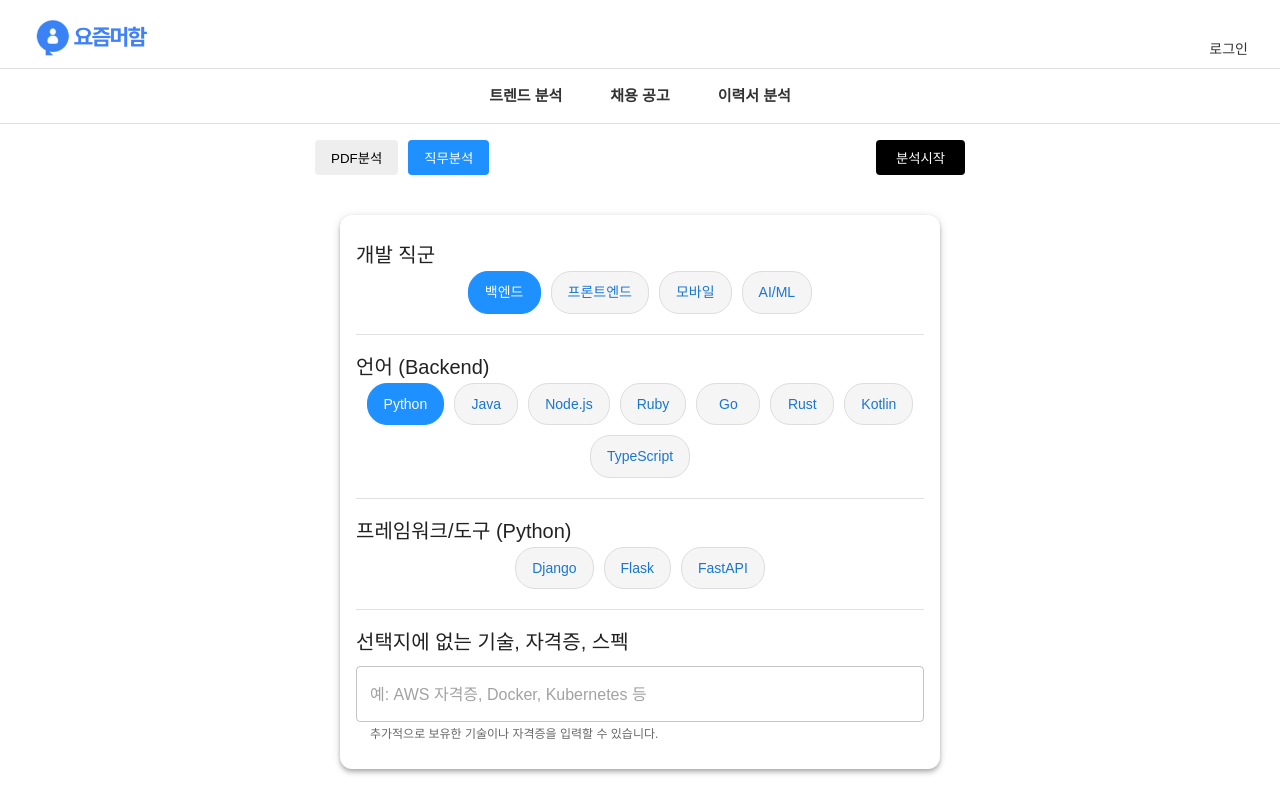
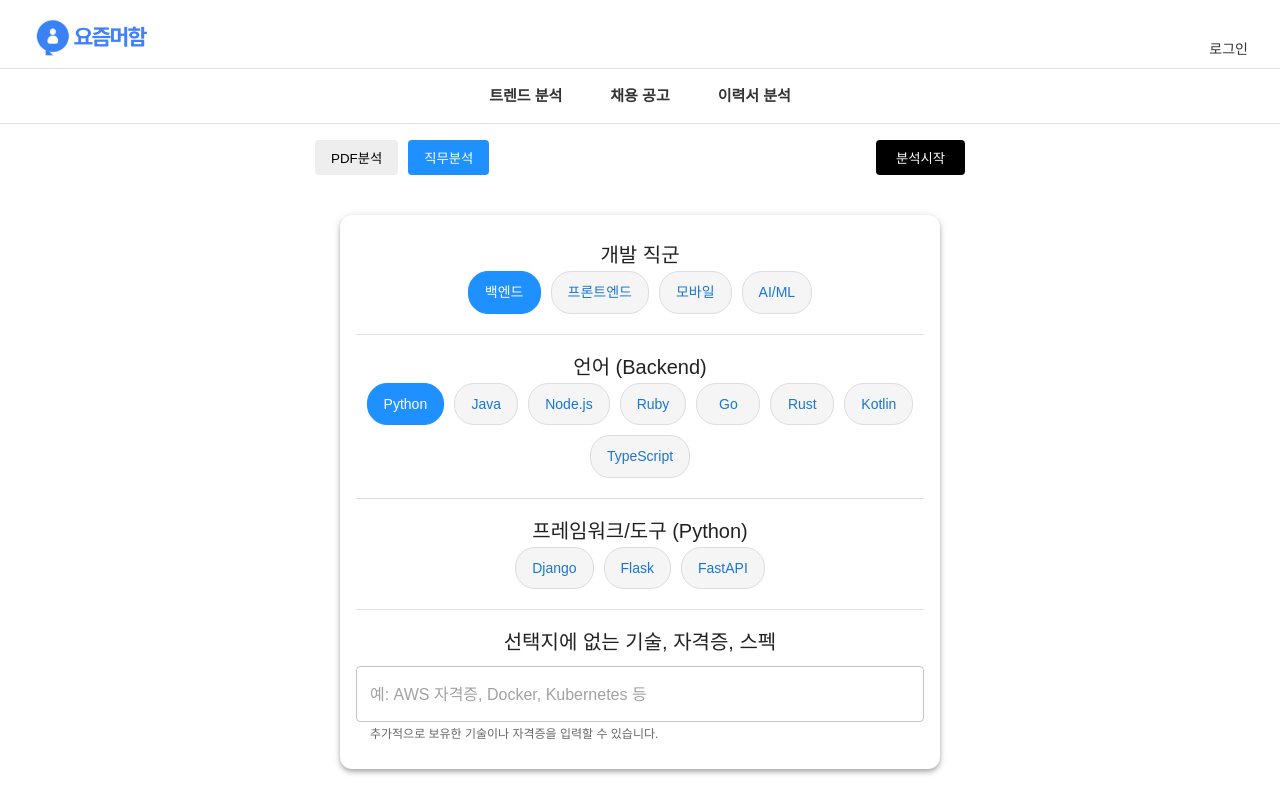
Before and after one commit to sjs4273/Job-Navigator, a React (Vite) app in the folder frontend/: page /analysis in a window 1280 px wide. Both pictures are taken after a click on the button "Python". Built offline with nearby package versions, Linux system fonts and the light colour scheme; no server answers; a web font is replaced by a local one.

Commit message:
style: UI 레이아웃 위치 조정

```diff
--- a/frontend/src/pages/Jobanalysispage.jsx
+++ b/frontend/src/pages/Jobanalysispage.jsx
@@ -11,17 +11,20 @@ import {
 } from '@mui/material';
 import './Jobanalysispage.css';
 
-// ✅ Analysis 컴포넌트 정의
+// ✅ 메인 Analysis 컴포넌트 정의
 function Analysis() {
   const navigate = useNavigate();
 
-  // 🚩 상태 변수 정의
-  const [selectedJob, setSelectedJob] = useState('Backend'); // 선택한 직무
-  const [selectedLanguage, setSelectedLanguage] = useState(null); // 선택한 언어
-  const [selectedFrameworks, setSelectedFrameworks] = useState([]); // 선택한 프레임워크
-  const [extraSkills, setExtraSkills] = useState(''); // 추가 입력한 기술
+  // 🚩 선택된 직군 상태
+  const [selectedJob, setSelectedJob] = useState('Backend');
+  // 🚩 선택된 언어 상태
+  const [selectedLanguage, setSelectedLanguage] = useState(null);
+  // 🚩 선택된 프레임워크/도구 상태 (여러 개 선택 가능)
+  const [selectedFrameworks, setSelectedFrameworks] = useState([]);
+  // 🚩 추가 입력한 기술 상태
+  const [extraSkills, setExtraSkills] = useState('');
 
-  // 🚩 언어별 프레임워크 맵
+  // ✅ 언어별 프레임워크/도구 매핑
   const frameworkMap = {
     Python: ['Django', 'Flask', 'FastAPI'],
     Java: ['Spring Boot'],
@@ -49,7 +52,7 @@ function Analysis() {
     ],
   };
 
-  // 🚩 직무별 언어 리스트
+  // ✅ 직군별 선택 가능한 언어 리스트
   const languagesPerJob = {
     Backend: [
       'Python',
@@ -66,7 +69,7 @@ function Analysis() {
     'AL/ML': ['Python', 'R', 'SQL', 'TensorLang'],
   };
 
-  // ✅ 분석 시작 함수 (API 호출 후 결과 페이지로 이동)
+  // ✅ 분석 버튼 클릭 시 호출되는 함수 (API 요청 → 결과 페이지 이동)
   const generateGptRoadmap = async () => {
     if (!selectedLanguage) {
       alert('언어를 선택해주세요!');
@@ -74,7 +77,7 @@ function Analysis() {
     }
 
     try {
-      // 선택된 언어, 프레임워크, 추가 기술 통합
+      // 모든 선택된 기술 통합
       const allSkills = [selectedLanguage, ...selectedFrameworks];
       if (extraSkills.trim() !== '') {
         allSkills.push(extraSkills.trim());
@@ -94,7 +97,7 @@ function Analysis() {
 
       const result = await res.json();
 
-      // 결과 페이지로 이동하면서 데이터 전달
+      // 결과 페이지로 이동
       navigate('/analysis-result', {
         state: {
           result,
@@ -114,13 +117,9 @@ function Analysis() {
     );
   };
 
-  // ✅ 컴포넌트 렌더링 시작
   return (
     <div>
-      {/* -------------------------------------------------------
-        상단 탭 바 및 분석 버튼
-        위치, 모양, 색은 그대로 유지
-      ------------------------------------------------------- */}
+      {/* ✅ 상단 탭 메뉴 + 분석 버튼 */}
       <div className="analysis-top-bar">
         <div className="analysis-tab-group">
           <button className="analysis-tab" onClick={() => navigate('/resume')}>
@@ -133,16 +132,8 @@ function Analysis() {
         </button>
       </div>
 
-      {/* -------------------------------------------------------
-        카드 형태로 선택 영역 감싸기
-      ------------------------------------------------------- */}
-      <Box
-        sx={{
-          display: 'flex',
-          justifyContent: 'center',
-          mt: 3,
-        }}
-      >
+      {/* ✅ 메인 카드 영역 */}
+      <Box sx={{ display: 'flex', justifyContent: 'center', mt: 3 }}>
         <Card
           sx={{
             width: '600px',
@@ -152,10 +143,8 @@ function Analysis() {
           }}
         >
           <CardContent>
-            {/* -------------------------------------------------------
-              직군 선택 영역
-            ------------------------------------------------------- */}
-            <Typography variant="h6" sx={{ mt: 1 }}>
+            {/* ✅ 직군 선택 영역 */}
+            <Typography variant="h6" sx={{ mt: 1 }} align="center">
               개발 직군
             </Typography>
             <Box className="analysis-button-group">
@@ -165,15 +154,13 @@ function Analysis() {
                   variant="text"
                   className={selectedJob === job ? 'selected' : ''}
                   onClick={() => {
+                    // 직군 변경 시 선택 초기화
                     setSelectedJob(job);
                     setSelectedLanguage(null);
                     setSelectedFrameworks([]);
                     setExtraSkills('');
                   }}
-                  sx={{
-                    borderRadius: 2,
-                    textTransform: 'none',
-                  }}
+                  sx={{ borderRadius: 2, textTransform: 'none' }}
                 >
                   {job === 'Backend'
                     ? '백엔드'
@@ -186,13 +173,14 @@ function Analysis() {
               ))}
             </Box>
 
-            {/* -------------------------------------------------------
-              언어 선택 영역 (직군 선택 후 표시)
-            ------------------------------------------------------- */}
+            {/* ✅ 선택된 직군에 따른 언어 선택 영역 */}
             {languagesPerJob[selectedJob] && (
               <>
                 <Divider sx={{ my: 2 }} />
-                <Typography variant="h6">{`언어 (${selectedJob})`}</Typography>
+                <Typography
+                  variant="h6"
+                  align="center"
+                >{`언어 (${selectedJob})`}</Typography>
                 <Box className="analysis-button-group">
                   {languagesPerJob[selectedJob].map((lang) => (
                     <Button
@@ -200,14 +188,12 @@ function Analysis() {
                       variant="text"
                       className={selectedLanguage === lang ? 'selected' : ''}
                       onClick={() => {
+                        // 언어 선택 시 프레임워크 및 추가 입력 초기화
                         setSelectedLanguage(lang);
                         setSelectedFrameworks([]);
                         setExtraSkills('');
                       }}
-                      sx={{
-                        borderRadius: 2,
-                        textTransform: 'none',
-                      }}
+                      sx={{ borderRadius: 2, textTransform: 'none' }}
                     >
                       {lang === 'KotlinMobile'
                         ? 'Kotlin'
@@ -220,13 +206,14 @@ function Analysis() {
                   ))}
                 </Box>
 
-                {/* -------------------------------------------------------
-                  프레임워크/도구 선택 영역 (언어 선택 후 표시)
-                ------------------------------------------------------- */}
+                {/* ✅ 선택된 언어에 따른 프레임워크 선택 영역 */}
                 {selectedLanguage && (
                   <>
                     <Divider sx={{ my: 2 }} />
-                    <Typography variant="h6">{`프레임워크/도구 (${selectedLanguage})`}</Typography>
+                    <Typography
+                      variant="h6"
+                      align="center"
+                    >{`프레임워크/도구 (${selectedLanguage})`}</Typography>
                     <Box className="analysis-button-group">
                       {frameworkMap[selectedLanguage] &&
                       frameworkMap[selectedLanguage].length > 0 ? (
@@ -238,10 +225,7 @@ function Analysis() {
                               selectedFrameworks.includes(fw) ? 'selected' : ''
                             }
                             onClick={() => toggleFramework(fw)}
-                            sx={{
-                              borderRadius: 2,
-                              textTransform: 'none',
-                            }}
+                            sx={{ borderRadius: 2, textTransform: 'none' }}
                           >
                             {fw}
                           </Button>
@@ -253,11 +237,9 @@ function Analysis() {
                       )}
                     </Box>
 
-                    {/* -------------------------------------------------------
-                      추가 입력 칸 (선택지에 없는 기술 입력)
-                    ------------------------------------------------------- */}
+                    {/* ✅ 추가 입력 영역 (선택지에 없는 기술, 자격증 등) */}
                     <Divider sx={{ my: 2 }} />
-                    <Typography variant="h6">
+                    <Typography variant="h6" align="center">
                       선택지에 없는 기술, 자격증, 스펙
                     </Typography>
                     <TextField
```
